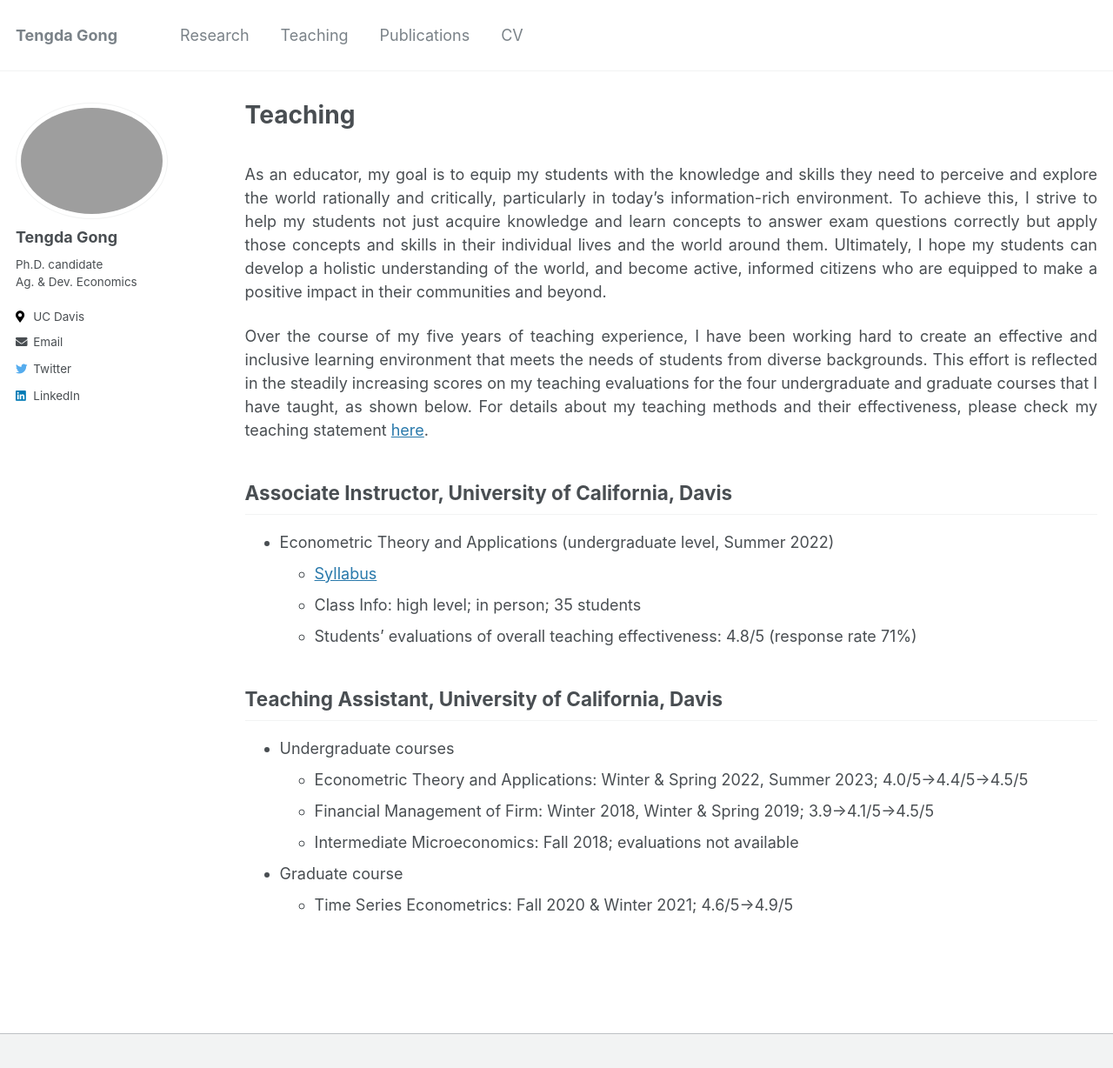
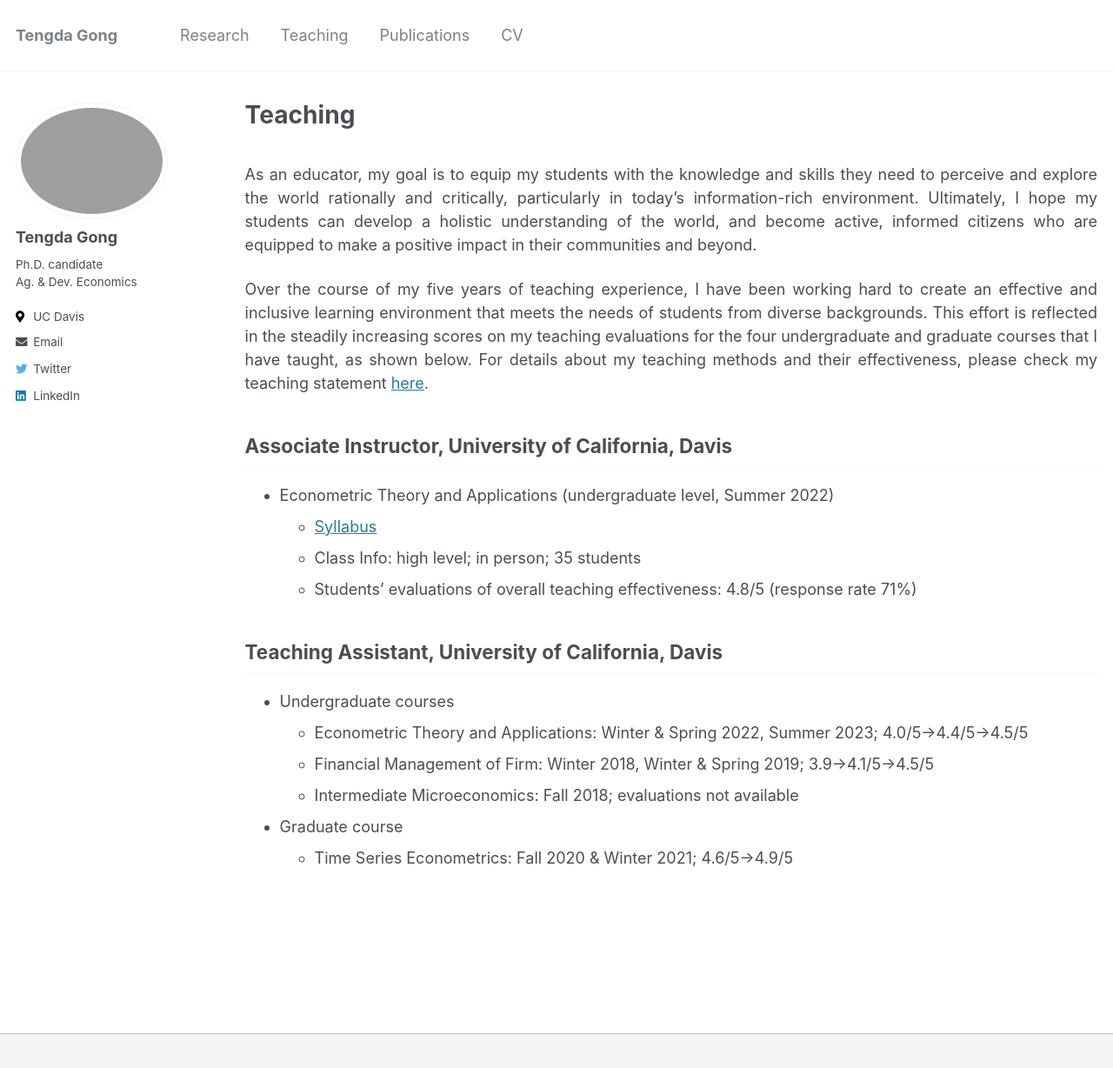
Before and after one commit to tendakung/tendakung.github.io, a Jekyll site: the page built from _pages/teaching.md, in a window 1280 px wide and 1261 px high. Shown: the top 1228 px of the window at 87% size. Built offline with Jekyll 4.4.1, drawn with Linux system fonts in a browser that asks for light colours.

Commit message:
simplify teaching.md

```diff
--- a/_pages/teaching.md
+++ b/_pages/teaching.md
@@ -5,7 +5,7 @@ permalink: /teaching/
 title: "Teaching"
 ---
 <br>
-As an educator, my goal is to equip my students with the knowledge and skills they need to perceive and explore the world rationally and critically, particularly in today's information-rich environment. To achieve this, I strive to help my students not just acquire knowledge and learn concepts to answer exam questions correctly but apply those concepts and skills in their individual lives and the world around them. Ultimately, I hope my students can develop a holistic understanding of the world, and become active, informed citizens who are equipped to make a positive impact in their communities and beyond.
+As an educator, my goal is to equip my students with the knowledge and skills they need to perceive and explore the world rationally and critically, particularly in today's information-rich environment. Ultimately, I hope my students can develop a holistic understanding of the world, and become active, informed citizens who are equipped to make a positive impact in their communities and beyond.
 
 Over the course of my five years of teaching experience, I have been working hard to create an effective and inclusive learning environment that meets the needs of students from diverse backgrounds. This effort is reflected in the steadily increasing scores on my teaching evaluations for the four undergraduate and graduate courses that I have taught, as shown below. For details about my teaching methods and their effectiveness, please check my teaching statement [here](/files/pdf/teaching/TS.pdf).
 
```
